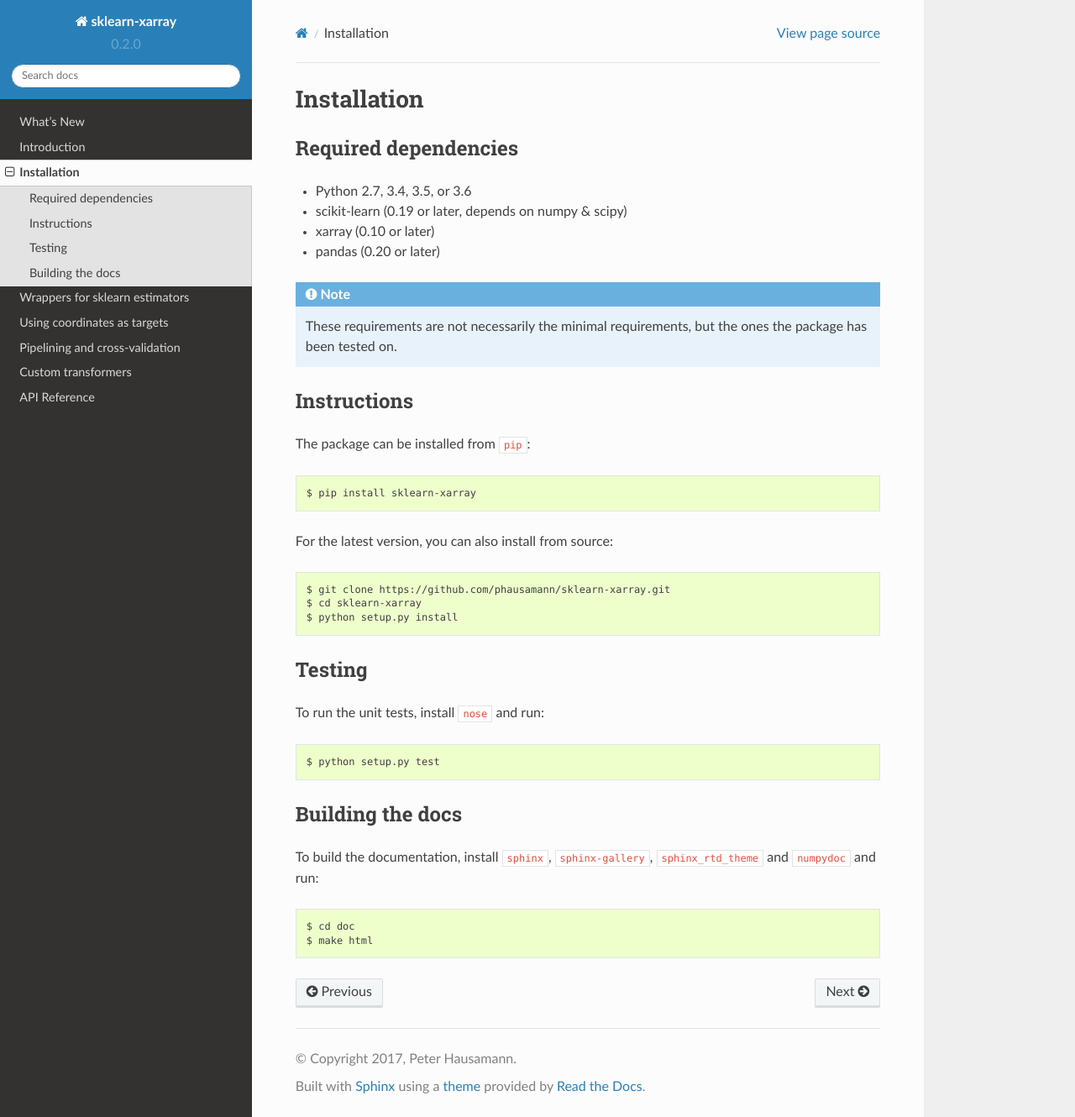
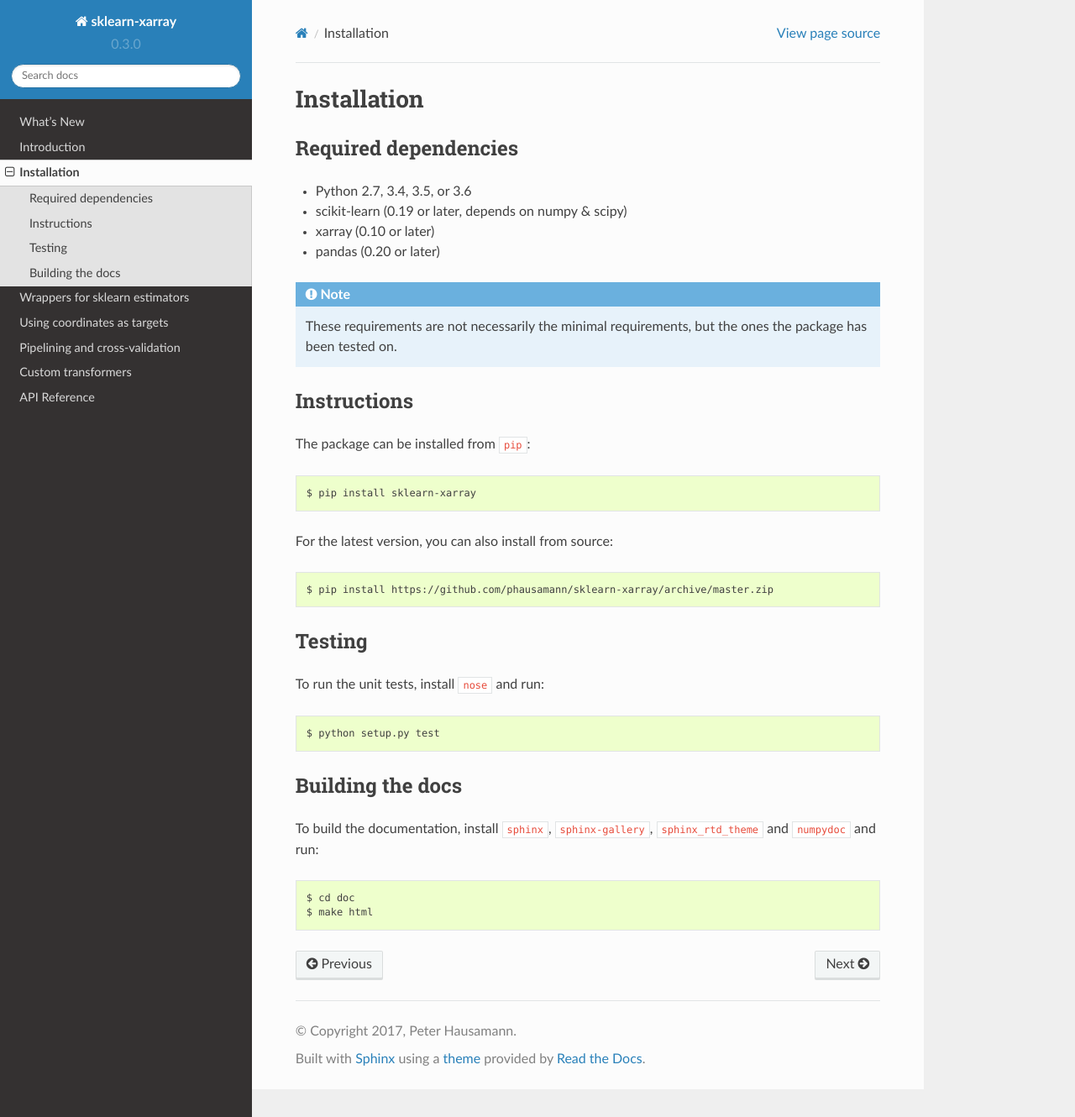
Before and after one commit to phausamann/sklearn-xarray, a Sphinx documentation site: the page built from doc/content/installation.rst, in a window 1280 px wide and 1330 px high. Shown: the whole window at 84% size. Built offline with Sphinx 7.4.7 and the Read the Docs theme 2.0.0, drawn with Linux system fonts in a browser that asks for light colours; formulas are drawn with MathJax 3; pages that are not in the unit, such as notebooks, are missing from menus.

Commit message:
Bump version to 0.3.0

```diff
--- a/README.rst
+++ b/README.rst
@@ -58,9 +58,7 @@
 
 For the latest version, you can also install from source::
 
-    $ git clone https://github.com/phausamann/sklearn-xarray.git
-    $ cd sklearn-xarray
-    $ python setup.py install
+    $ pip install https://github.com/phausamann/sklearn-xarray/archive/master.zip
 
 
 Example
--- a/doc/content/installation.rst
+++ b/doc/content/installation.rst
@@ -24,9 +24,7 @@
 
 For the latest version, you can also install from source::
 
-    $ git clone https://github.com/phausamann/sklearn-xarray.git
-    $ cd sklearn-xarray
-    $ python setup.py install
+    $ pip install https://github.com/phausamann/sklearn-xarray/archive/master.zip
 
 
 Testing
--- a/sklearn_xarray/version.py
+++ b/sklearn_xarray/version.py
@@ -1,3 +1,3 @@
 """ Package version information """
-__version__ = '0.2.0'
-__release__ = '0.2.0-alpha'
+__version__ = '0.3.0'
+__release__ = '0.3.0-alpha'
```
Also changed, not shown: doc/content/whatsnew.rst (+7 -2 lines), 1 other file.
